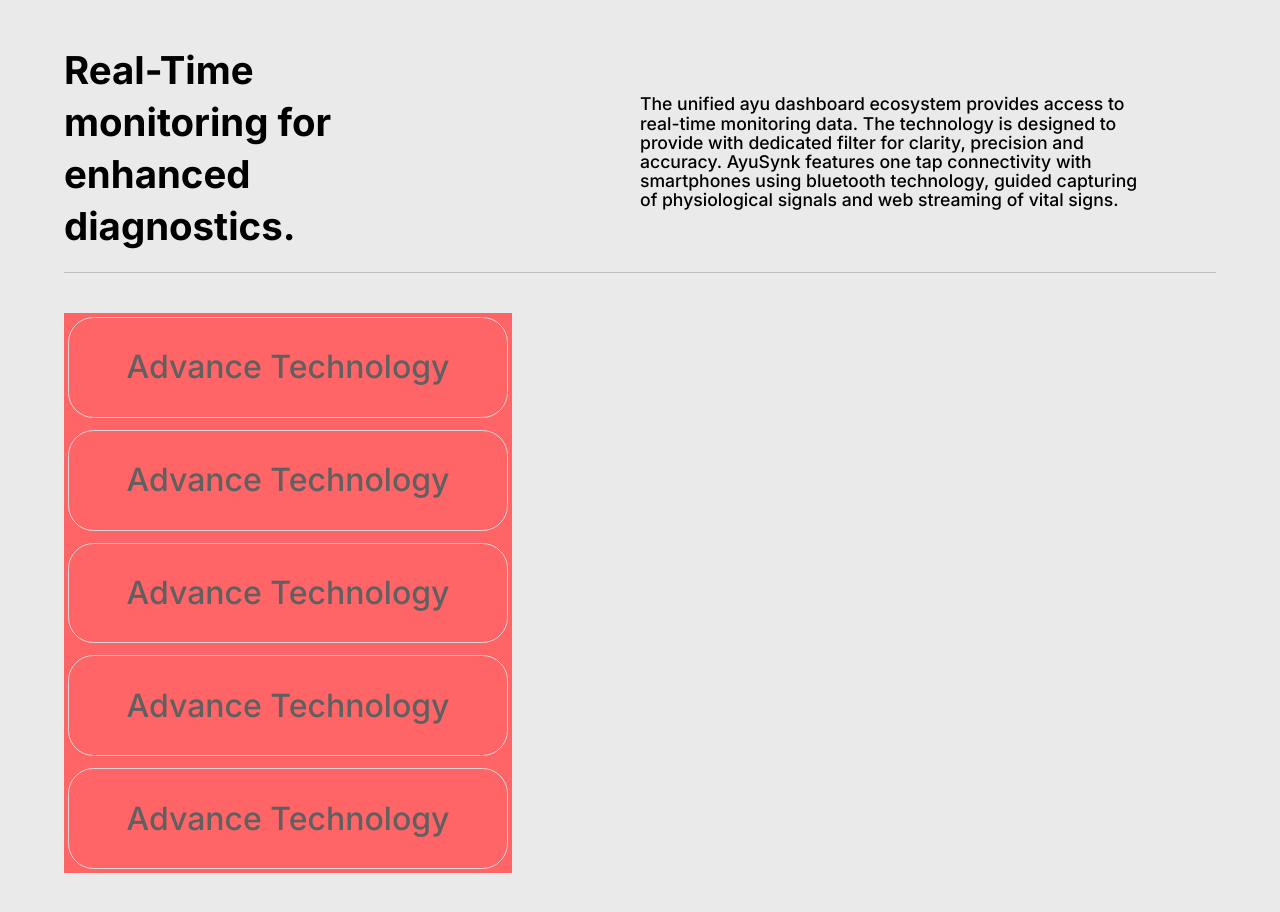
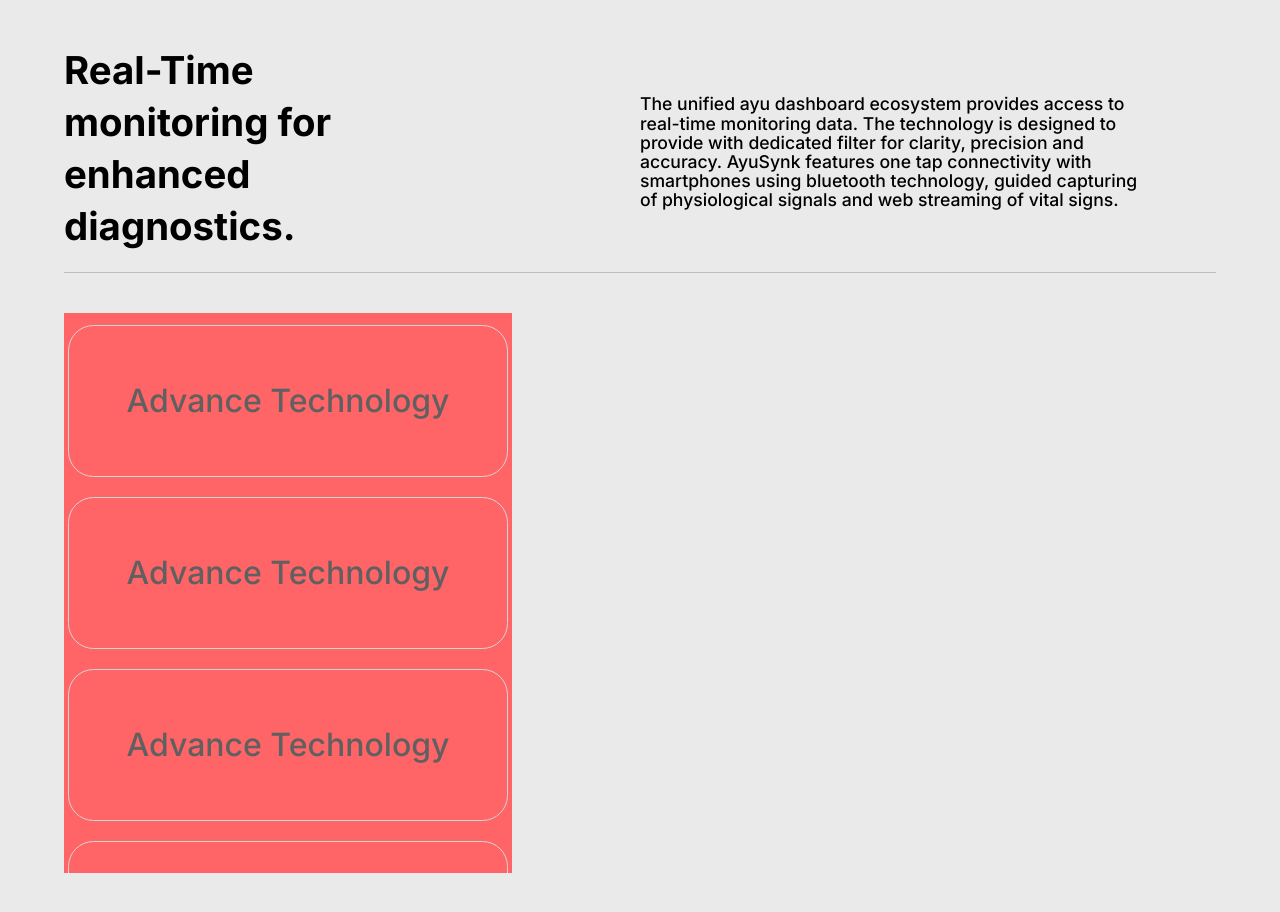
Before and after one commit to KushagraSharma10/AyuuSynkk, a React (Vite) app: page / in a window 1280 px wide. Shown: the top 912 px of the page. Built offline with nearby package versions, Linux system fonts and the light colour scheme.

Commit message:
left section is completed of scroll div

```diff
--- a/src/components/RealTime.jsx
+++ b/src/components/RealTime.jsx
@@ -17,22 +17,29 @@ const RealTime = () => {
       </div>
       <hr className="text-[#BEBEBE] mt-5" />
       <div className="scroll-main lg:mt-10 lg:flex lg:gap-5">
-        <div className="hidden lg:flex lg:flex-col lg:gap-3 lg:w-[35vw] bg-red-400 lg:h-[70vh] lg:overflow-y-auto lg:p-1 ">
-            <div className="list w-full flex items-center justify-center border border-[#D6D6D6] rounded-[2vw] bg-transparent h-[19vh]">
+        <div className="left hidden lg:block  lg:w-[35vw] bg-red-400 lg:h-[70vh] lg:overflow-y-auto lg:p-1 ">
+            <div className="list w-full flex lg:mt-2 items-center justify-center border border-[#D6D6D6] rounded-[2vw] bg-transparent h-[19vh]">
                 <h1 className="text-[2em] font-medium text-[#606060] " >Advance Technology </h1>
             </div>
-            <div className="list w-full flex items-center justify-center border border-[#D6D6D6] rounded-[2vw] bg-transparent h-[19vh]">
+            <div className="list w-full flex lg:mt-5 items-center justify-center border border-[#D6D6D6] rounded-[2vw] bg-transparent h-[19vh]">
                 <h1 className="text-[2em] font-medium text-[#606060] " >Advance Technology </h1>
             </div>
-            <div className="list w-full flex items-center justify-center border border-[#D6D6D6] rounded-[2vw] bg-transparent h-[19vh]">
+            <div className="list w-full flex lg:mt-5 items-center justify-center border border-[#D6D6D6] rounded-[2vw] bg-transparent h-[19vh]">
                 <h1 className="text-[2em] font-medium text-[#606060] " >Advance Technology </h1>
             </div>
-            <div className="list w-full flex items-center justify-center border border-[#D6D6D6] rounded-[2vw] bg-transparent h-[19vh]">
+            <div className="list w-full flex lg:mt-5 items-center justify-center border border-[#D6D6D6] rounded-[2vw] bg-transparent h-[19vh]">
                 <h1 className="text-[2em] font-medium text-[#606060] " >Advance Technology </h1>
             </div>
-            <div className="list w-full flex items-center justify-center border border-[#D6D6D6] rounded-[2vw] bg-transparent h-[19vh]">
+            <div className="list w-full flex lg:mt-5 items-center justify-center border border-[#D6D6D6] rounded-[2vw] bg-transparent h-[19vh]">
                 <h1 className="text-[2em] font-medium text-[#606060] " >Advance Technology </h1>
             </div>
+            <div className="list w-full flex lg:mt-5 items-center justify-center border border-[#D6D6D6] rounded-[2vw] bg-transparent h-[19vh]">
+                <h1 className="text-[2em] font-medium text-[#606060] " >Advance Technology </h1>
+            </div>
+
+
+        </div>
+        <div className="right">
 
         </div>
         <div className="lg:hidden scrollable mt-5  overflow-y-auto flex flex-col gap-5 section w-full h-[40vh]   py-2">
```
